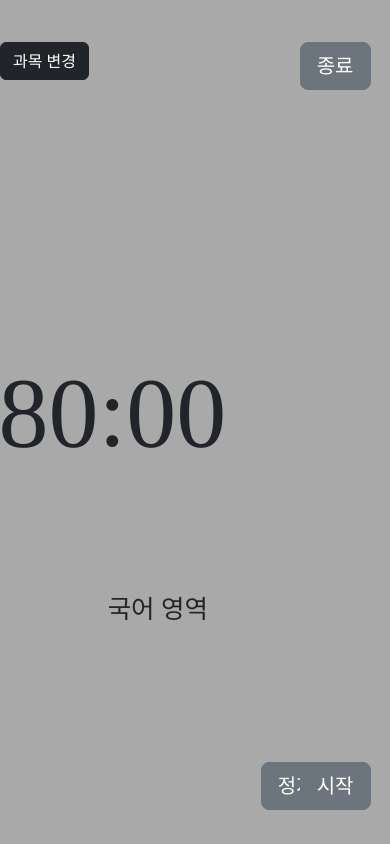
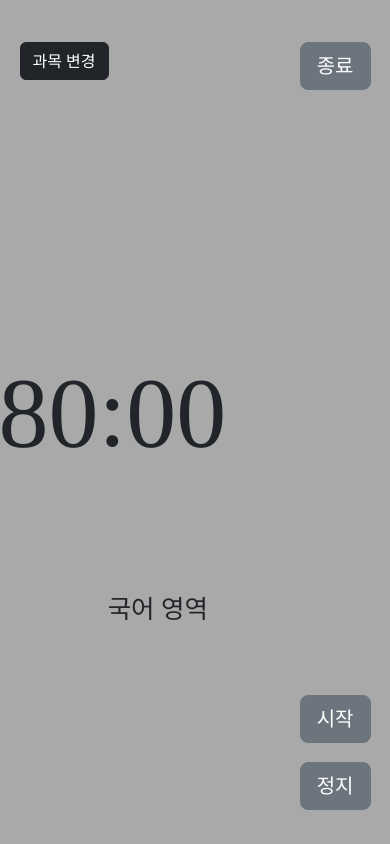
Before and after one commit to Z3r0c0k3/24web-team-project, a plain HTML site: page timer.html in a window 390 px wide. Drawn offline with nearby package versions, Linux system fonts and the light colour scheme; a web font is replaced by a local one.

Commit message:
Update timer for mobile beta

```diff
--- a/timer.html
+++ b/timer.html
@@ -31,7 +31,7 @@
       }
       #timer {
         font-size: 100px;
-        position: absolute;
+        position:absolute;
         top: 40%;
         right: 42%;
         text-align: right;
@@ -39,11 +39,11 @@
       #stop {
         position: absolute;
         bottom: 4%;
-        right: 15%;
+        right: 5%;
       }
       #start {
         position: absolute;
-        bottom: 4%;
+        bottom: 12%;
         right: 5%;
       }
       #End {
@@ -54,6 +54,7 @@
       .select {
         position: absolute;
         top: 5%;
+        left: 5%;
       }
     </style>
   </head>
```
Lines whose indentation alone changed are shown as unchanged.
